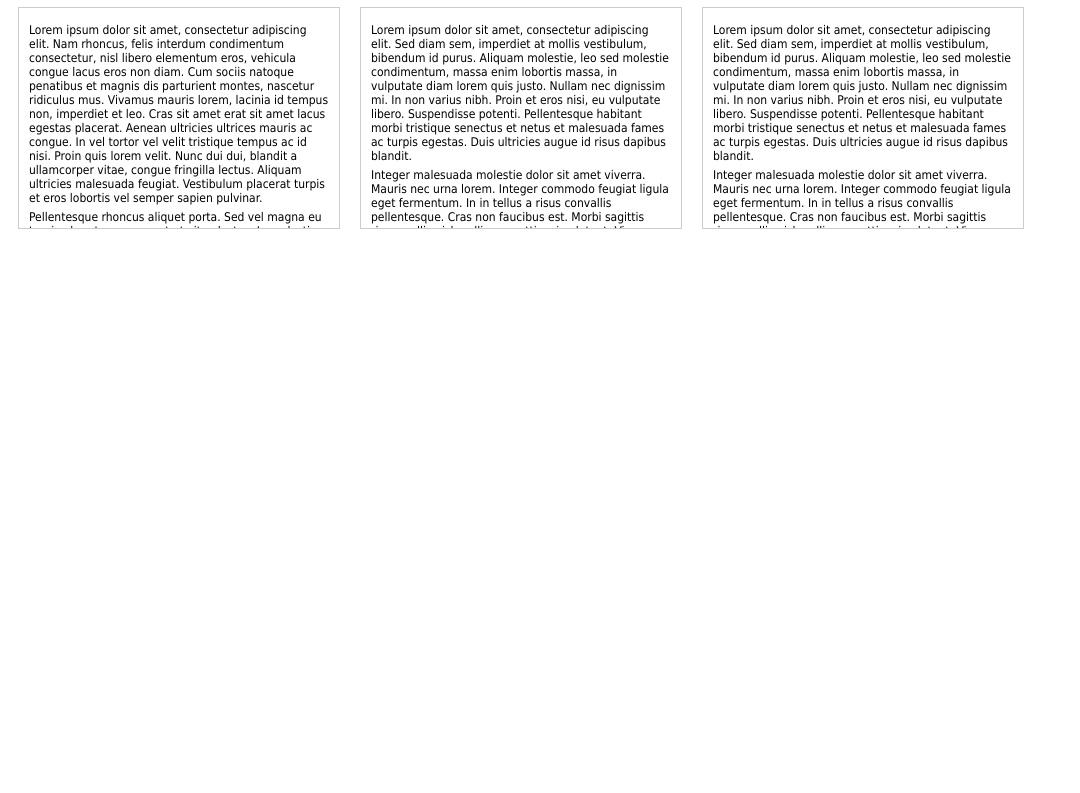
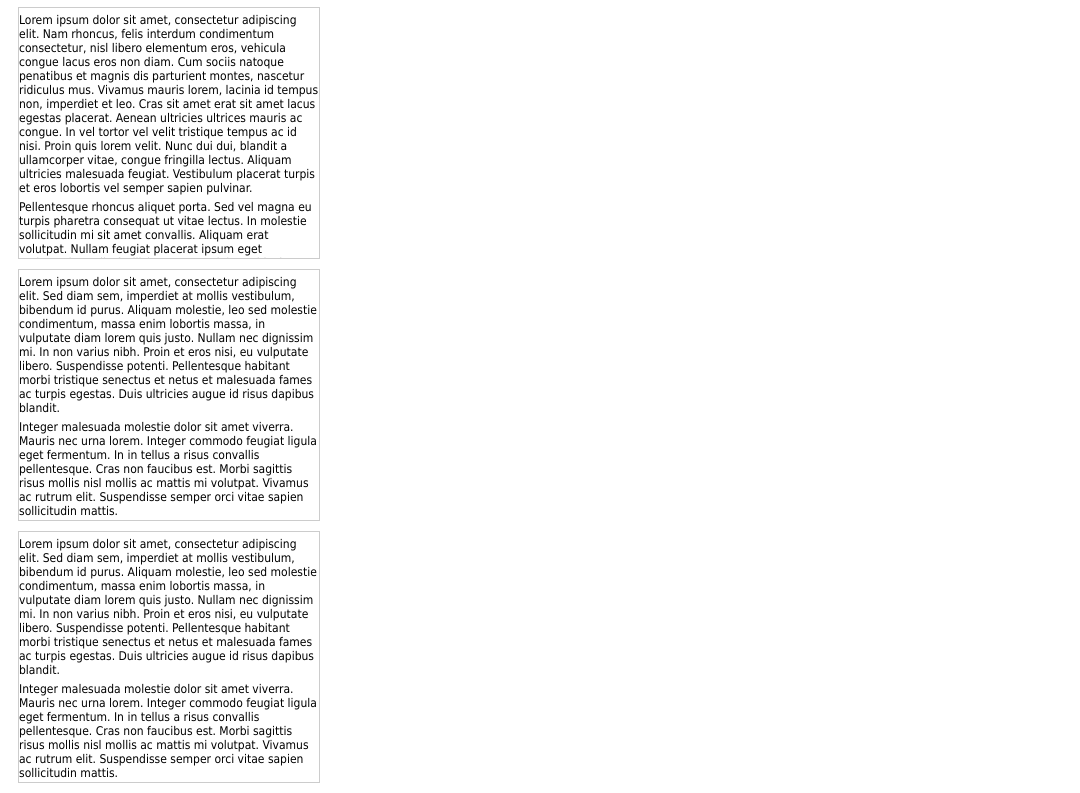
Before and after one commit to rochal/jQuery-slimScroll, a plain HTML site: page index.htm in a window 1280 px wide. Shown: the part 51-844 px from the top of the page, without its empty margins (0-1080 px from the left). Before the commit the page ends 800 px from the top, so only its background shows below. Drawn offline with nearby package versions, Linux system fonts and the light colour scheme.

Commit message:
Added Firefox 7 border radius fix, Added possibility to set dimensions on wrapper

```diff
--- a/index.htm
+++ b/index.htm
@@ -14,8 +14,7 @@
 		h1 { font-size:20px; margin:0 }
 		h2 { font-size:14px; margin:0 }
 		p { margin:5px 0; }
-		#test1, #test2, #test3 { padding:10px; width:300px; height:200px; overflow:hidden; }
-		.slimScrollContent { float:left; margin:10px; border:1px solid #ccc;  }
+		.slimScrollDiv { border: 1px solid #ccc; margin:10px; }
 	</style>
   </head>
   <body>
@@ -53,13 +52,20 @@
 
 	  <script type="text/javascript">
 		  $(function(){
-			  $('#test1').slimScroll();
+			  $('#test1').slimScroll({
+				  width: '300px',
+				  height: '250px'
+			  });
 			  $('#test2').slimScroll({
-				  position: 'left'
+				  position: 'left',
+				  width: '300px',
+				  height: '250px'
 			  });
 			  $('#test3').slimScroll({
 				  color: '#00f',
-				  size: '10px'
+				  size: '10px',
+				  width: '300px',
+				  height: '250px'
 			  });
 		  });
 	  </script>
--- a/slimScroll.js
+++ b/slimScroll.js
@@ -26,10 +26,19 @@
 			//wrap content
 			var wrapper = $(divS).css({
 				position: 'relative',
-				width: me.outerWidth(),
-				height: me.outerHeight(),
 				overflow: 'hidden'
-			}).attr({ 'class': 'slimScrollContent' });
+			}).attr({ 'class': 'slimScrollDiv' });
+
+			//set size if required
+			if (o.width) { wrapper.css({ width: o.width}); }
+			if (o.height) { wrapper.css({ height: o.height}); }
+
+			//update style for the div
+			me.css({
+				overflow: 'hidden',
+				width: wrapper.width(),
+				height: wrapper.height()
+			});
 
 			//create scrollbar rail
 			var rail  = $(divS).css({
@@ -40,18 +49,21 @@
 			});
 
 			//create scrollbar
-			var bar = $(divS).css({
+			var bar = $(divS).attr({
+				'class': 'slimScrollBar ',
+				style: 'border-radius: ' + size
+				}).css({
 					background: color,
 					width: size,
 					position: 'absolute',
 					top: 0,
 					opacity: opacity,
 					display: 'none',
+					BorderRadius: size,
 					MozBorderRadius: size,
 					WebkitBorderRadius: size,
-				BorderRadius: size,
 					zIndex: 99
-			}).attr({ 'class': 'slimScrollBar '});
+			});
 
 			//set position
 			var posCss = (position == 'right') ? { right: '1px' } : { left: '1px' };
```
Lines whose indentation alone changed are shown as unchanged.
